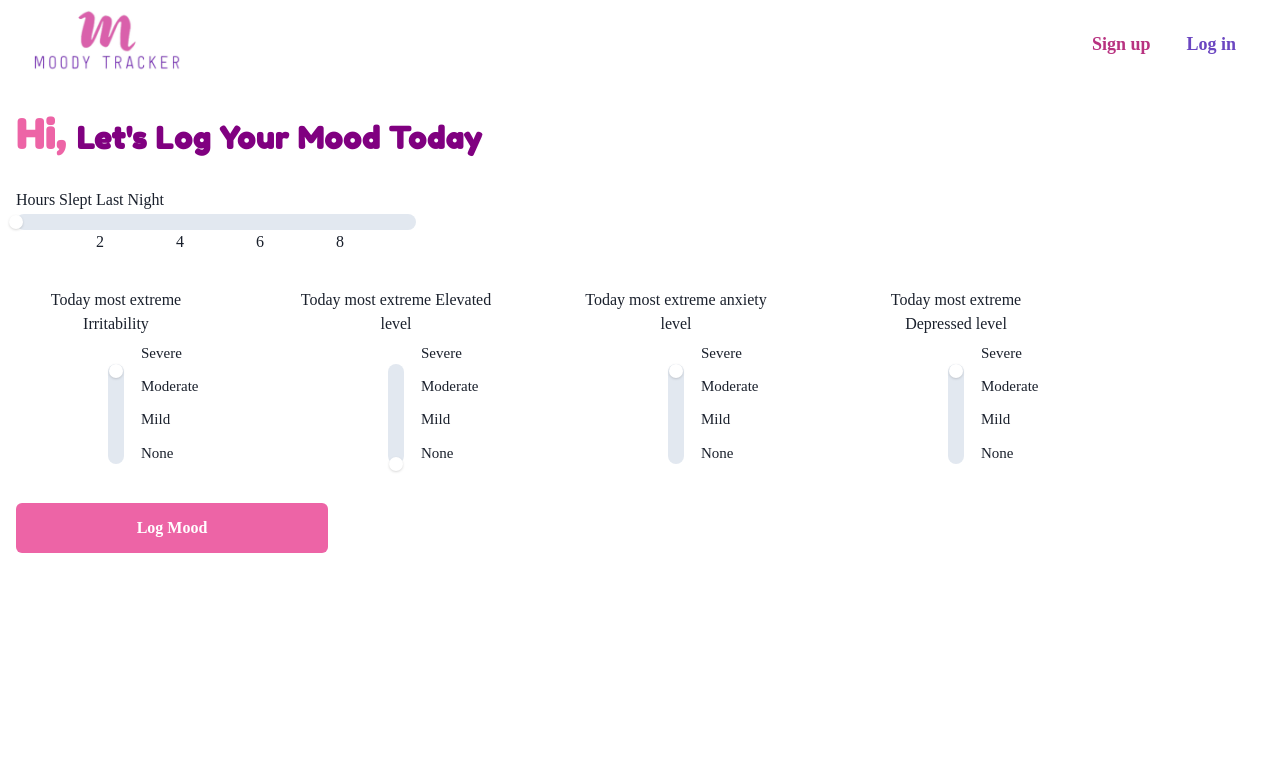
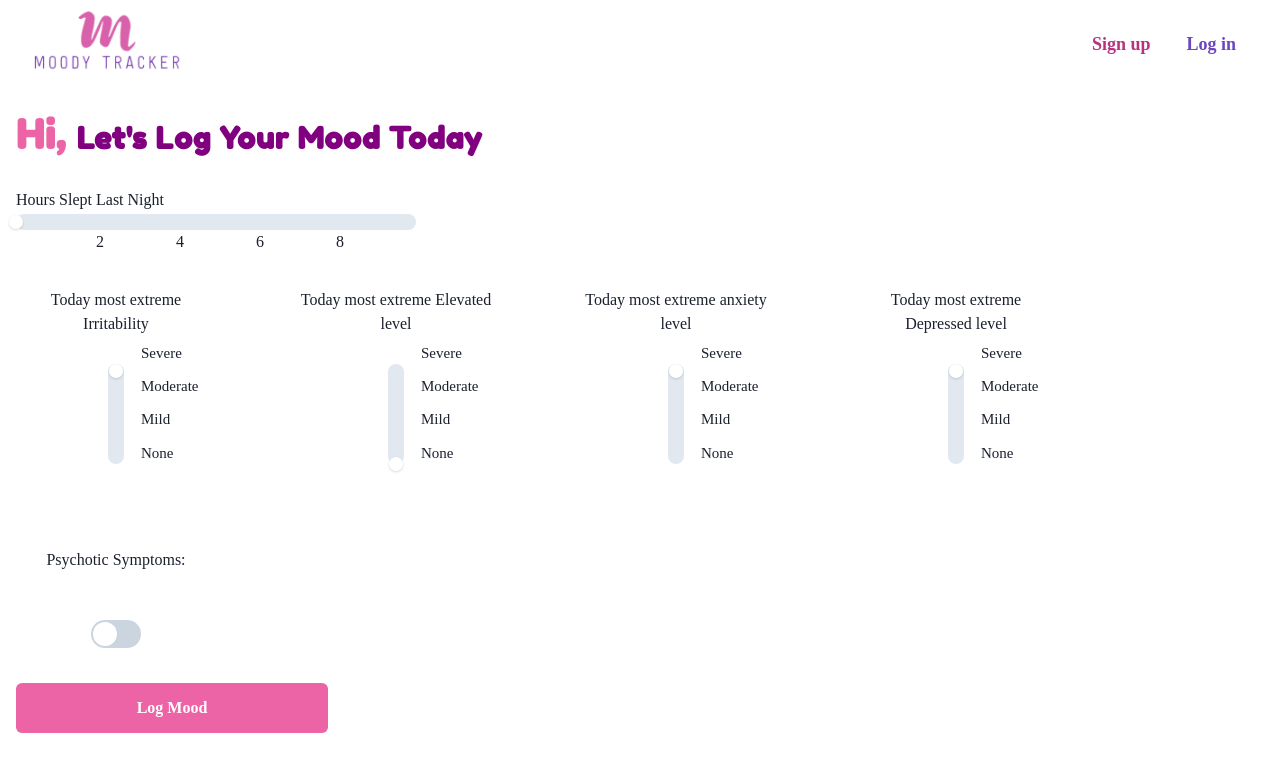
Before and after one commit to kenny-kogi/MoodyTracker-Client, a React (Create React App) app: page /mood/record in a window 1280 px wide. Shown: the top 772 px of the page. Built offline with nearby package versions, Linux system fonts and the light colour scheme; no server answers; a web font is replaced by a local one.

Commit message:
pyschotic switch --error solved

```diff
--- a/src/components/LogMood/LogMood.js
+++ b/src/components/LogMood/LogMood.js
@@ -1,4 +1,4 @@
-import React, { useState } from "react";
+import React, { useEffect, useState } from "react";
 import Navbar from "../Home/Navbar/Navbar";
 import axios from "axios";
 import { useNavigate } from "react-router";
@@ -8,6 +8,7 @@ import Elevated from "./moods/Elevated";
 import HoursSlept from "./moods/HoursSlept";
 import Anxiety from "./moods/Anxiety";
 import Depressed from "./moods/Depressed";
+import Psychotic from "./moods/Psychotic";
 
 const LogMood = ({ loggedInStatus, user }) => {
   const [errors, setErrors] = useState({
@@ -23,11 +24,13 @@ const LogMood = ({ loggedInStatus, user }) => {
     weather: null,
     user_id: user.id,
   });
+  const [checked, setChecked] = useState(false);
 
   let navigate = useNavigate();
   const handleSubmit = (event) => {
     event.preventDefault();
 
+    console.log(mood);
     axios
       .post("http://localhost:3001/moods", mood, { withCredentials: true })
       .then((response) => {
@@ -39,6 +42,23 @@ const LogMood = ({ loggedInStatus, user }) => {
       })
       .catch((error) => console.log(error));
   };
+
+  useEffect(() => {
+    if (checked) {
+      setMood({
+        ...mood,
+        psychotic_symptoms: true,
+      });
+      console.log(mood);
+    } else {
+      setMood({
+        ...mood,
+        psychotic_symptoms: false,
+      });
+      console.log(mood);
+    }
+    // eslint-disable-next-line react-hooks/exhaustive-deps
+  }, [checked]);
 
   const handleChange = (v) => {
     setMood({
@@ -74,6 +94,7 @@ const LogMood = ({ loggedInStatus, user }) => {
       depressed: v,
     });
   };
+
   return (
     <>
       <Navbar loggedInStatus={loggedInStatus} />
@@ -107,6 +128,7 @@ const LogMood = ({ loggedInStatus, user }) => {
                 <Elevated handleEleveted={handleEleveted} />
                 <Anxiety handleAnxiety={handleAnxiety} />
                 <Depressed handleDepressed={handleDepressed} />
+                <Psychotic checked={checked} setChecked={setChecked} />
               </Box>
               <Button
                 type="submit"
--- /dev/null
+++ b/src/components/LogMood/moods/Psychotic.js
@@ -0,0 +1,27 @@
+import React from "react";
+import { Box, Text, Switch } from "@chakra-ui/react";
+
+const Psychotic = ({ checked, setChecked }) => {
+  return (
+    <Box
+      display="flex"
+      flexDirection="column"
+      width="200px"
+      height="100px"
+      alignItems="center"
+      textAlign="center"
+      mr={20}
+      mt={20}
+      justifyContent="space-between"
+    >
+      <Text>Psychotic Symptoms:</Text>
+      <Switch
+        size="lg"
+        colorScheme="purple"
+        onChange={() => setChecked(!checked)}
+      />
+    </Box>
+  );
+};
+
+export default Psychotic;
```
